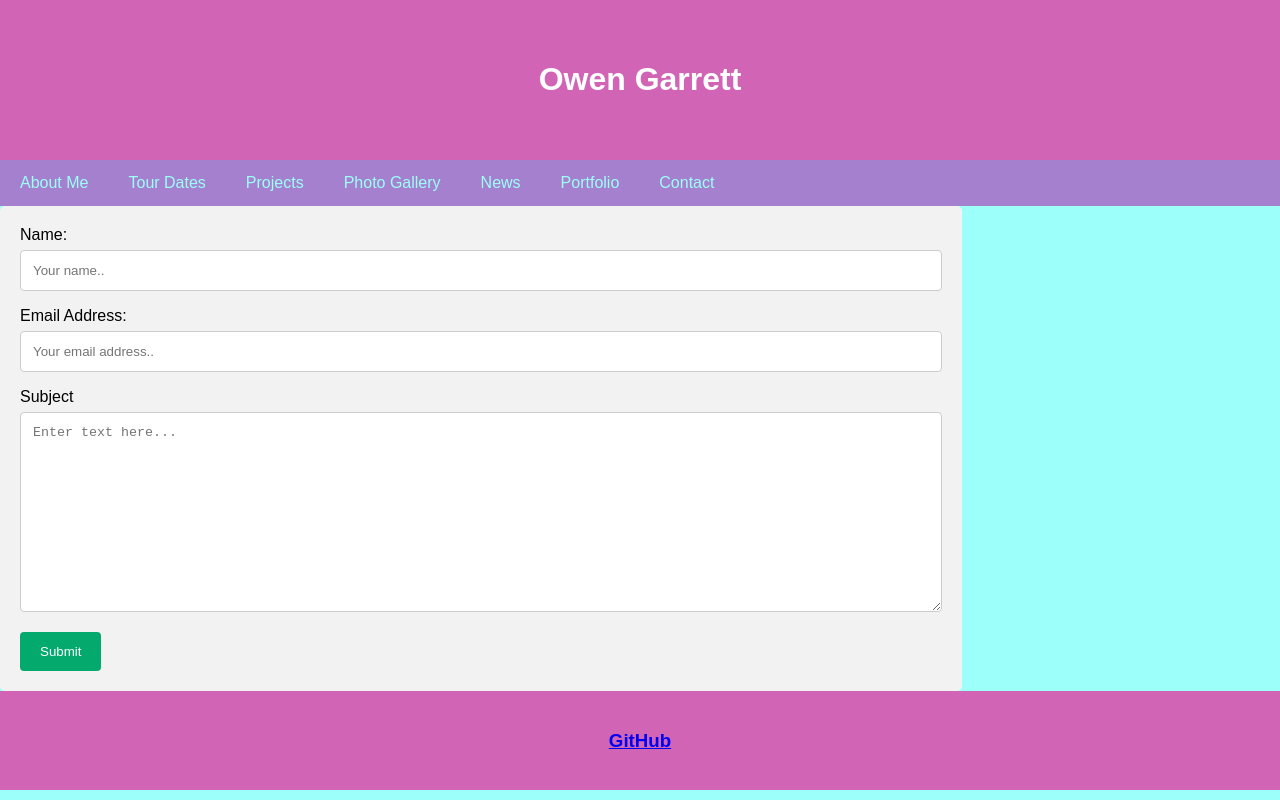
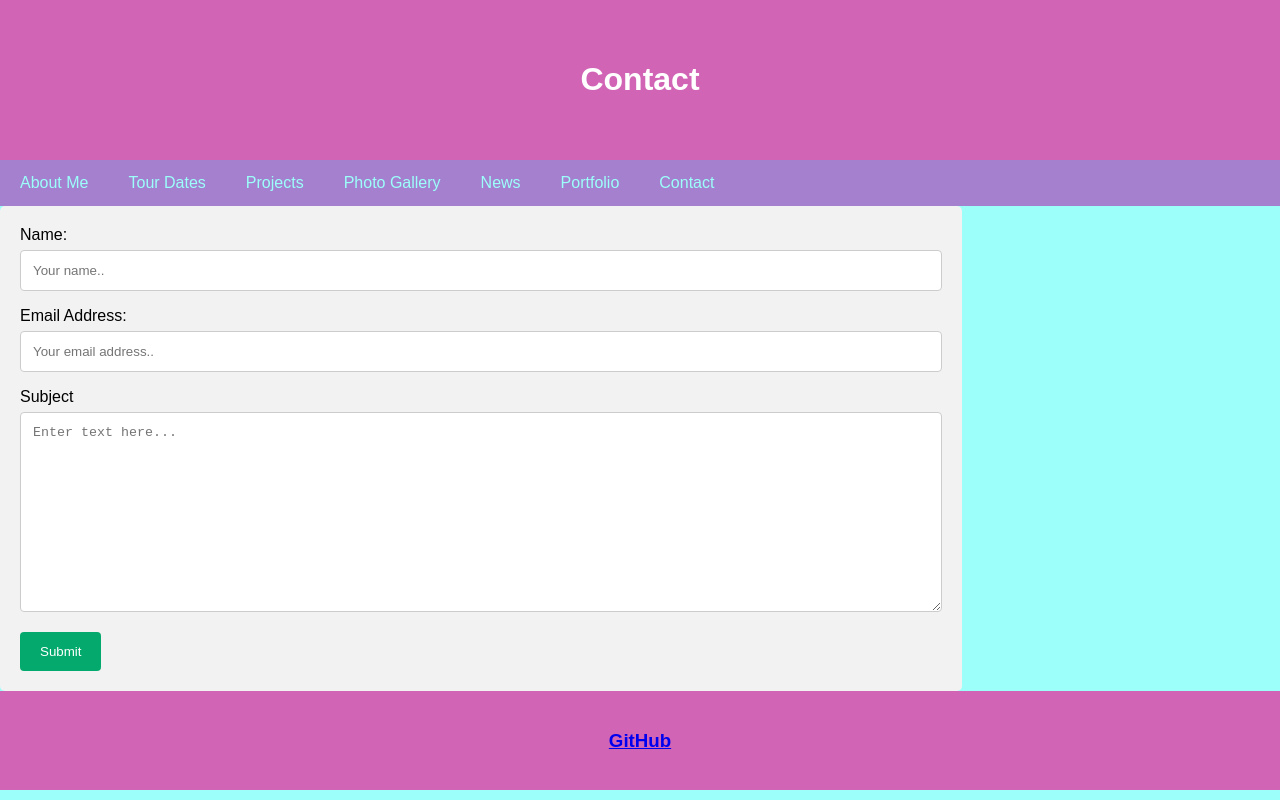
Before and after one commit to OwenGarrett/personal-site, a plain HTML site: page contactform.html in a window 1280 px wide. Drawn offline with Linux system fonts and the light colour scheme.

Commit message:
updated contactform header and head

```diff
--- a/contactform.html
+++ b/contactform.html
@@ -4,7 +4,7 @@
     <meta charset="UTF-8" />
     <meta http-equiv="X-UA-Compatible" content="IE=edge" />
     <meta name="viewport" content="width=device-width, initial-scale=1.0" />
-    <title>Owen Garrett</title>
+    <title>Contact</title>
     <meta charset="UTF-8" />
     <meta name="viewport" content="width=device-width, initial-scale=1" />
     <link rel="stylesheet" type="text/css" href="./assets/css/style.css" />
@@ -12,7 +12,7 @@
   </head>
   <body>
     <header>
-      <h1>Owen Garrett</h1>
+      <h1>Contact</h1>
     </header>
     <nav>
       <a href="/index.html" target="_self">About Me</a>
```
